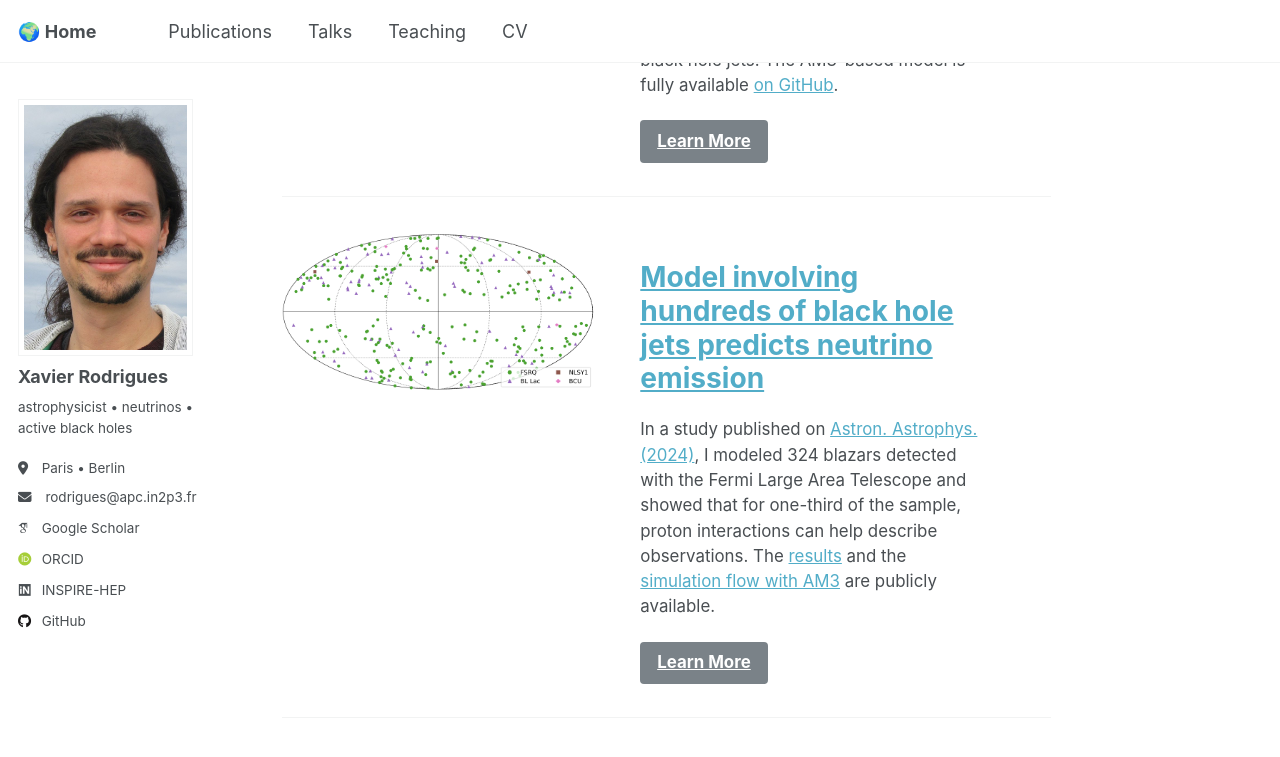
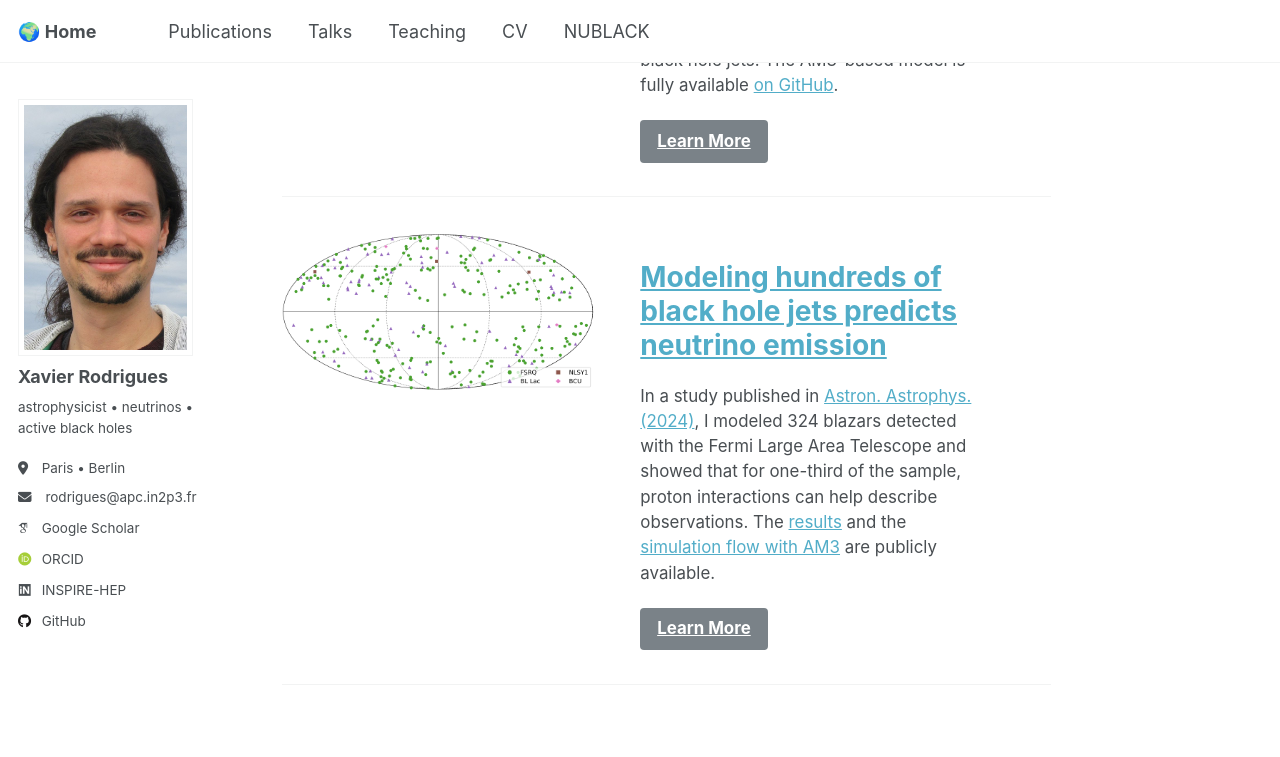
Before and after one commit to xrod/xrod.github.io, a Jekyll site: the page built from _pages/about.md, in a window 1280 px wide and 900 px high, scrolled down 808 px. Shown: the top 757 px of the window. Built offline with Jekyll 4.4.1, drawn with Linux system fonts in a browser that asks for light colours; some web fonts are replaced; a script that is not in the unit is left out.

Commit message:
add NUBLACK page

```diff
--- a/_pages/about.md
+++ b/_pages/about.md
@@ -25,9 +25,9 @@ feature_hillas_paper:
 feature_three_hundred_blazars:
   - image_path: "https://xrod.github.io/images/324_blazars.png"
     alt: "Sky map showing the location of 324 blazars recently modeled by Rodrigues et al."
-    title: "<a href='https://github.com/xrod/lephad-blazars'>Model involving hundreds of black hole jets predicts neutrino emission</a>"
+    title: "<a href='https://github.com/xrod/lephad-blazars'>Modeling hundreds of black hole jets predicts neutrino emission</a>"
     url: "https://arxiv.org/pdf/2307.13024"
-    excerpt: "In a study published on <a href='https://arxiv.org/pdf/2307.13024'>Astron. Astrophys. (2024)</a>, I modeled 324 blazars detected with the Fermi Large Area Telescope and showed that for one-third of the sample, proton interactions can help describe observations. The <a href='https://github.com/xrod/lephad-blazars'>results</a> and the <a href='https://gitlab.desy.de/am3/am3/-/blob/master/docs/examples/blazar_detailed_example.ipynb?ref_type=heads'>simulation flow with AM3</a> are publicly available."
+    excerpt: "In a study published in <a href='https://arxiv.org/pdf/2307.13024'>Astron. Astrophys. (2024)</a>, I modeled 324 blazars detected with the Fermi Large Area Telescope and showed that for one-third of the sample, proton interactions can help describe observations. The <a href='https://github.com/xrod/lephad-blazars'>results</a> and the <a href='https://gitlab.desy.de/am3/am3/-/blob/master/docs/examples/blazar_detailed_example.ipynb?ref_type=heads'>simulation flow with AM3</a> are publicly available."
     image_width: 420
 ---
 
```
Also changed, not shown: _data/navigation.yml (+2 -5 lines), _pages/nu-black.md (added, +30 -0 lines), images/logo_france_2030.png (added), images/logo_idex.jpg (added).
